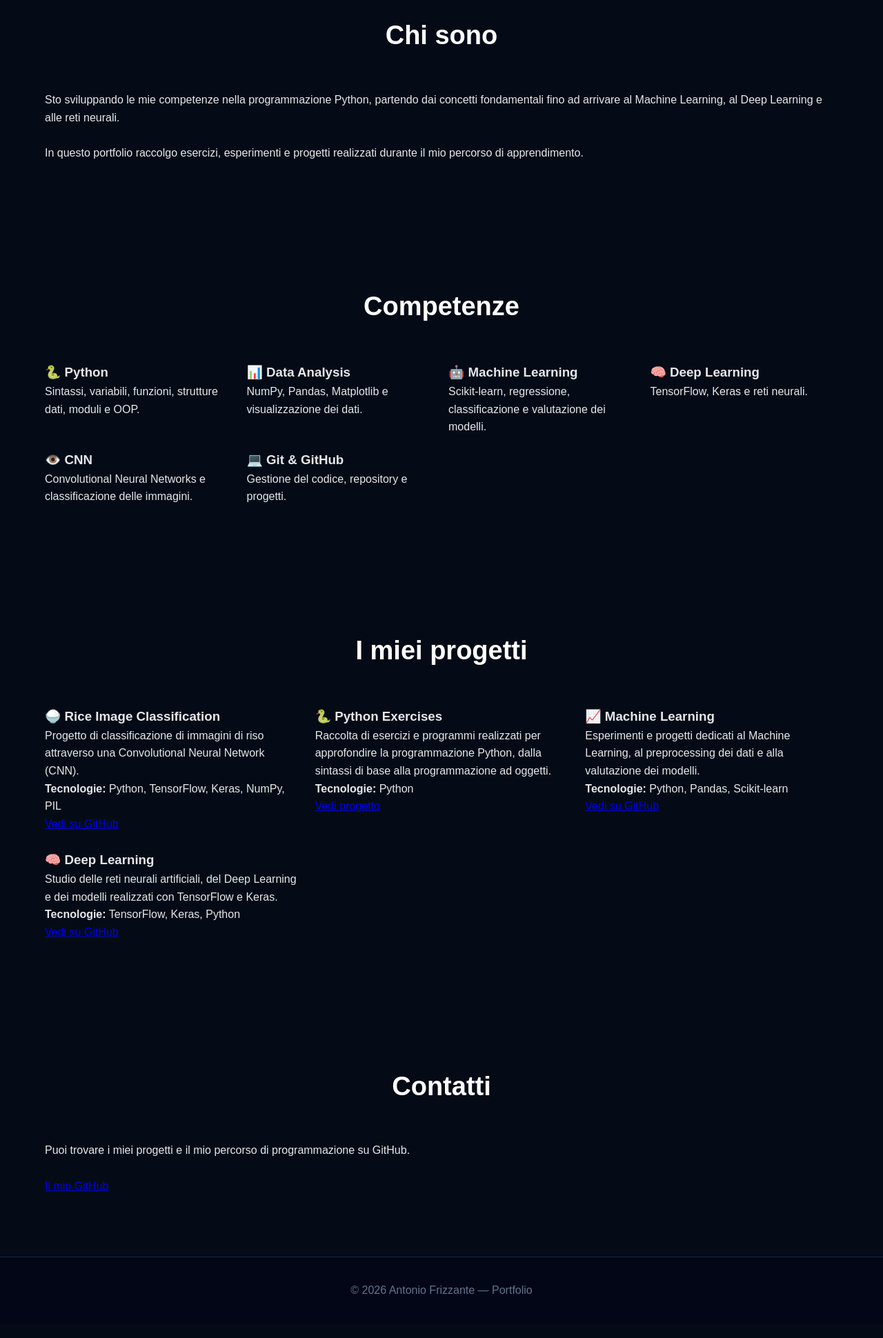
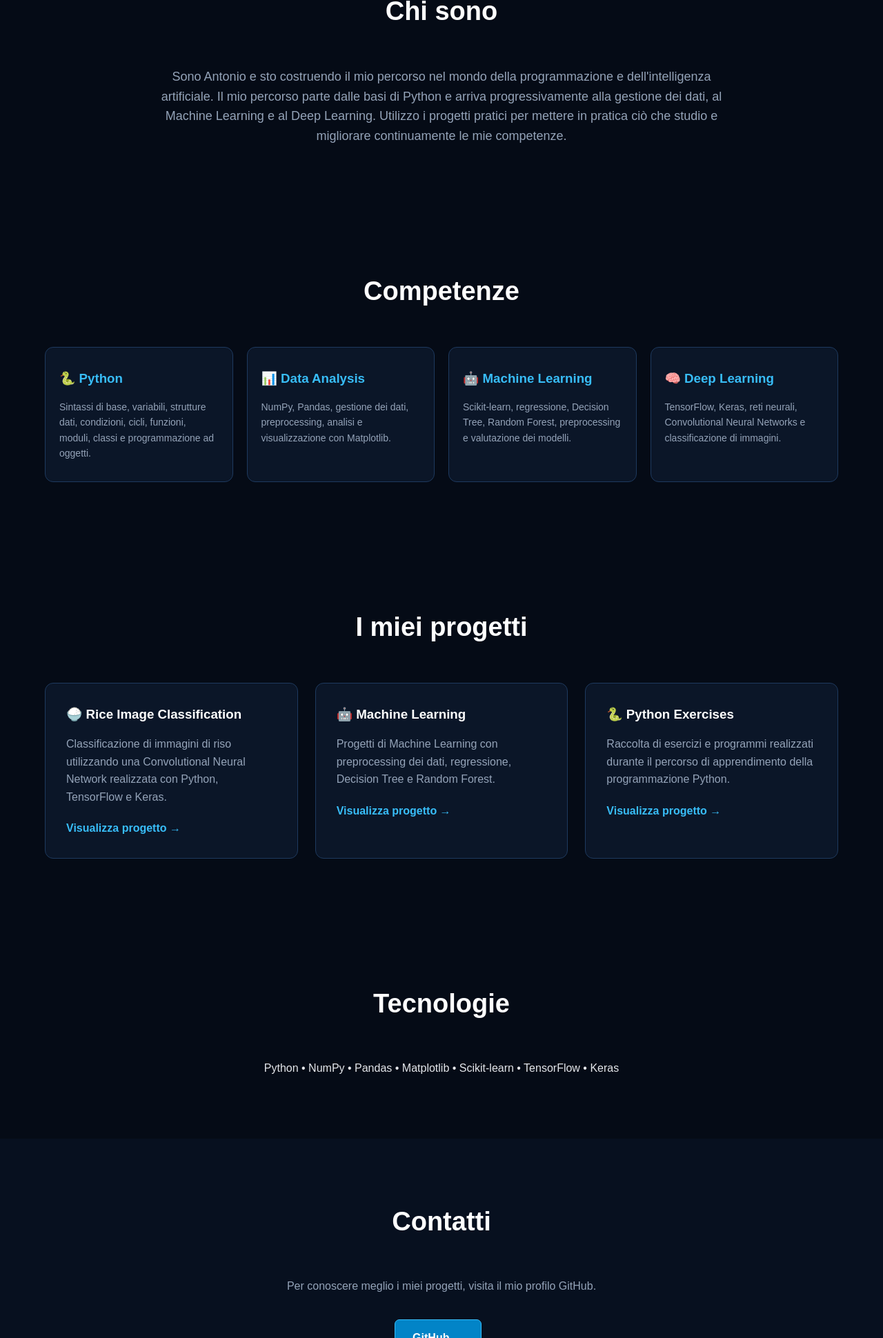
Before and after one commit to frizzanteantonio-ux/frizzanteantonio-ux.github.io, a plain HTML site: page index.html in a window 1280 px wide. Shown: the part 860-2800 px from the top of the page at 69% size. Before the commit the page ends 2779 px from the top, so only its background shows below. Drawn offline with Linux system fonts and the light colour scheme.

Commit message:
Improve portfolio structure and content

```diff
--- a/index.html
+++ b/index.html
@@ -5,141 +5,102 @@
     <meta charset="UTF-8">
     <meta name="viewport" content="width=device-width, initial-scale=1.0">
 
-    <title>Antonio Frizzante | Portfolio</title>
+    <title>Antonio Frizzante | Python & Artificial Intelligence</title>
 
     <link rel="stylesheet" href="style.css">
 </head>
 
 <body>
 
-    <!-- HEADER -->
+    <!-- =========================
+         NAVBAR
+         ========================= -->
+
     <header>
+
         <div class="container">
+
+            <nav>
 
                 <div class="logo">
                     Antonio Frizzante
                 </div>
 
-            <nav>
+                <ul>
+
+                    <li>
                         <a href="#home">Home</a>
-                <a href="#chi-sono">Chi sono</a>
+                    </li>
+
+                    <li>
+                        <a href="#about">Chi sono</a>
+                    </li>
+
+                    <li>
                         <a href="#skills">Competenze</a>
-                <a href="#progetti">Progetti</a>
-                <a href="#contatti">Contatti</a>
+                    </li>
+
+                    <li>
+                        <a href="#projects">Progetti</a>
+                    </li>
+
+                    <li>
+                        <a href="#contact">Contatti</a>
+                    </li>
+
+                </ul>
+
             </nav>
 
         </div>
+
     </header>
 
 
-    <!-- HERO -->
-    <section id="home" class="hero">
+    <!-- =========================
+         HERO
+         ========================= -->
+
+    <section class="hero" id="home">
 
         <div class="container">
 
-            <h1>Ciao, sono Antonio 👋</h1>
+            <p>
+                DATA • CODE • ARTIFICIAL INTELLIGENCE
+            </p>
+
+            <h1>
+                Ciao, sono Antonio 👋
+            </h1>
 
             <h2>
-                Python | Machine Learning | Deep Learning
+                Python<br>
+                Machine Learning<br>
+                Deep Learning
             </h2>
 
             <p>
-                Questo è il mio portfolio dedicato al percorso
-                che sto sviluppando nel mondo della programmazione,
-                dell'analisi dei dati e dell'intelligenza artificiale.
+
+                Sto sviluppando competenze nel mondo della
+                programmazione Python, dell'analisi dei dati
+                e dell'intelligenza artificiale.
+
+                Trasformo dati e idee in progetti attraverso il codice.
+
             </p>
 
-        </div>
 
-    </section>
+            <div class="buttons">
 
+                <a class="btn" href="#projects">
+                    I miei progetti →
+                </a>
 
-    <!-- CHI SONO -->
-    <section id="chi-sono">
-
-        <div class="container">
-
-            <h2 class="section-title">
-                Chi sono
-            </h2>
-
-            <p>
-                Sto sviluppando le mie competenze nella programmazione
-                Python, partendo dai concetti fondamentali fino ad
-                arrivare al Machine Learning, al Deep Learning e
-                alle reti neurali.
-            </p>
-
-            <br>
-
-            <p>
-                In questo portfolio raccolgo esercizi, esperimenti
-                e progetti realizzati durante il mio percorso
-                di apprendimento.
-            </p>
-
-        </div>
-
-    </section>
-
-
-    <!-- COMPETENZE -->
-    <section id="skills">
-
-        <div class="container">
-
-            <h2 class="section-title">
-                Competenze
-            </h2>
-
-            <div class="skills">
-
-                <div class="skill">
-                    <h3>🐍 Python</h3>
-                    <p>
-                        Sintassi, variabili, funzioni,
-                        strutture dati, moduli e OOP.
-                    </p>
-                </div>
-
-                <div class="skill">
-                    <h3>📊 Data Analysis</h3>
-                    <p>
-                        NumPy, Pandas, Matplotlib
-                        e visualizzazione dei dati.
-                    </p>
-                </div>
-
-                <div class="skill">
-                    <h3>🤖 Machine Learning</h3>
-                    <p>
-                        Scikit-learn, regressione,
-                        classificazione e valutazione dei modelli.
-                    </p>
-                </div>
-
-                <div class="skill">
-                    <h3>🧠 Deep Learning</h3>
-                    <p>
-                        TensorFlow, Keras e reti neurali.
-                    </p>
-                </div>
-
-                <div class="skill">
-                    <h3>👁️ CNN</h3>
-                    <p>
-                        Convolutional Neural Networks
-                        e classificazione delle immagini.
-                    </p>
-                </div>
-
-                <div class="skill">
-                    <h3>💻 Git & GitHub</h3>
-                    <p>
-                        Gestione del codice, repository
-                        e progetti.
-                    </p>
-                </div>
+                <a class="btn"
+                   href="https://github.com/frizzanteantonio-ux"
+                   target="_blank">
+                    GitHub
+                </a>
 
             </div>
 
@@ -148,120 +109,120 @@
     </section>
 
 
-    <!-- PROGETTI -->
-    <section id="progetti">
+    <!-- =========================
+         CHI SONO
+         ========================= -->
+
+    <section id="about">
 
         <div class="container">
 
-            <h2 class="section-title">
-                I miei progetti
-            </h2>
-
-            <div class="projects">
-
-                <!-- PROGETTO RISO -->
-                <div class="project">
-
-                    <h3>🍚 Rice Image Classification</h3>
+            <h2>Chi sono</h2>
 
             <p>
-                        Progetto di classificazione di immagini
-                        di riso attraverso una Convolutional
-                        Neural Network (CNN).
+
+                Sono Antonio e sto costruendo il mio percorso
+                nel mondo della programmazione e dell'intelligenza
+                artificiale.
+
+                Il mio percorso parte dalle basi di Python e
+                arriva progressivamente alla gestione dei dati,
+                al Machine Learning e al Deep Learning.
+
+                Utilizzo i progetti pratici per mettere in pratica
+                ciò che studio e migliorare continuamente le mie
+                competenze.
+
             </p>
 
+        </div>
+
+    </section>
+
+
+    <!-- =========================
+         COMPETENZE
+         ========================= -->
+
+    <section id="skills">
+
+        <div class="container">
+
+            <h2>Competenze</h2>
+
+
+            <div class="skills">
+
+
+                <!-- PYTHON -->
+
+                <div class="skill-card">
+
+                    <h3>🐍 Python</h3>
+
                     <p>
-                        <strong>Tecnologie:</strong>
-                        Python, TensorFlow, Keras, NumPy, PIL
+
+                        Sintassi di base, variabili,
+                        strutture dati, condizioni,
+                        cicli, funzioni, moduli,
+                        classi e programmazione ad oggetti.
+
                     </p>
-
-                    <a
-                        href="https://github.com/frizzanteantonio-ux"
-                        class="button"
-                        target="_blank">
-                        Vedi su GitHub
-                    </a>
 
                 </div>
 
 
-                <!-- PROGETTO PYTHON -->
-                <div class="project">
+                <!-- DATA ANALYSIS -->
 
-                    <h3>🐍 Python Exercises</h3>
+                <div class="skill-card">
+
+                    <h3>📊 Data Analysis</h3>
 
                     <p>
-                        Raccolta di esercizi e programmi realizzati
-                        per approfondire la programmazione Python,
-                        dalla sintassi di base alla programmazione
-                        ad oggetti.
+
+                        NumPy, Pandas, gestione dei dati,
+                        preprocessing, analisi e
+                        visualizzazione con Matplotlib.
+
                     </p>
-
-                    <p>
-                        <strong>Tecnologie:</strong>
-                        Python
-                    </p>
-
-                    <a
-                        href="https://github.com/frizzanteantonio-ux/Python-exercises-"
-                        class="button"
-                        target="_blank">
-                        Vedi progetto
-                    </a>
 
                 </div>
 
 
-                <!-- PROGETTO MACHINE LEARNING -->
-                <div class="project">
+                <!-- MACHINE LEARNING -->
 
-                    <h3>📈 Machine Learning</h3>
+                <div class="skill-card">
+
+                    <h3>🤖 Machine Learning</h3>
 
                     <p>
-                        Esperimenti e progetti dedicati al
-                        Machine Learning, al preprocessing
-                        dei dati e alla valutazione dei modelli.
+
+                        Scikit-learn, regressione,
+                        Decision Tree, Random Forest,
+                        preprocessing e valutazione
+                        dei modelli.
+
                     </p>
-
-                    <p>
-                        <strong>Tecnologie:</strong>
-                        Python, Pandas, Scikit-learn
-                    </p>
-
-                    <a
-                        href="https://github.com/frizzanteantonio-ux"
-                        class="button"
-                        target="_blank">
-                        Vedi su GitHub
-                    </a>
 
                 </div>
 
 
-                <!-- PROGETTO DEEP LEARNING -->
-                <div class="project">
+                <!-- DEEP LEARNING -->
+
+                <div class="skill-card">
 
                     <h3>🧠 Deep Learning</h3>
 
                     <p>
-                        Studio delle reti neurali artificiali,
-                        del Deep Learning e dei modelli
-                        realizzati con TensorFlow e Keras.
+
+                        TensorFlow, Keras, reti neurali,
+                        Convolutional Neural Networks
+                        e classificazione di immagini.
+
                     </p>
 
-                    <p>
-                        <strong>Tecnologie:</strong>
-                        TensorFlow, Keras, Python
-                    </p>
+                </div>
 
-                    <a
-                        href="https://github.com/frizzanteantonio-ux"
-                        class="button"
-                        target="_blank">
-                        Vedi su GitHub
-                    </a>
-
-                </div>
 
             </div>
 
@@ -270,43 +231,183 @@
     </section>
 
 
-    <!-- CONTATTI -->
-    <section id="contatti">
+    <!-- =========================
+         PROGETTI
+         ========================= -->
+
+    <section id="projects">
 
         <div class="container">
 
-            <h2 class="section-title">
-                Contatti
-            </h2>
+            <h2>I miei progetti</h2>
+
+
+            <div class="projects">
+
+
+                <!-- RICE -->
+
+                <div class="project-card">
+
+                    <h3>
+                        🍚 Rice Image Classification
+                    </h3>
 
                     <p>
-                Puoi trovare i miei progetti e il mio percorso
-                di programmazione su GitHub.
+
+                        Classificazione di immagini di riso
+                        utilizzando una Convolutional Neural
+                        Network realizzata con Python,
+                        TensorFlow e Keras.
+
                     </p>
 
-            <br>
+                    <a href="#">
+
+                        Visualizza progetto →
+
+                    </a>
+
+                </div>
+
+
+                <!-- MACHINE LEARNING -->
+
+                <div class="project-card">
+
+                    <h3>
+                        🤖 Machine Learning
+                    </h3>
+
+                    <p>
+
+                        Progetti di Machine Learning con
+                        preprocessing dei dati, regressione,
+                        Decision Tree e Random Forest.
+
+                    </p>
+
+                    <a href="#">
+
+                        Visualizza progetto →
+
+                    </a>
+
+                </div>
+
+
+                <!-- PYTHON -->
+
+                <div class="project-card">
+
+                    <h3>
+                        🐍 Python Exercises
+                    </h3>
+
+                    <p>
+
+                        Raccolta di esercizi e programmi
+                        realizzati durante il percorso
+                        di apprendimento della programmazione
+                        Python.
+
+                    </p>
 
                     <a
-                href="https://github.com/frizzanteantonio-ux"
-                class="button"
+                        href="https://github.com/frizzanteantonio-ux/Python-exercises-"
                         target="_blank">
-                Il mio GitHub
+
+                        Visualizza progetto →
+
                     </a>
+
+                </div>
+
+
+            </div>
 
         </div>
 
     </section>
 
 
-    <!-- FOOTER -->
+    <!-- =========================
+         TECNOLOGIE
+         ========================= -->
+
+    <section id="technologies">
+
+        <div class="container">
+
+            <h2>Tecnologie</h2>
+
+            <p style="text-align: center;">
+
+                Python • NumPy • Pandas • Matplotlib •
+                Scikit-learn • TensorFlow • Keras
+
+            </p>
+
+        </div>
+
+    </section>
+
+
+    <!-- =========================
+         CONTATTI
+         ========================= -->
+
+    <section id="contact">
+
+        <div class="container">
+
+            <h2>Contatti</h2>
+
+            <p style="text-align: center;">
+
+                Per conoscere meglio i miei progetti,
+                visita il mio profilo GitHub.
+
+            </p>
+
+
+            <div
+                class="buttons"
+                style="text-align: center;">
+
+                <a
+                    class="btn"
+                    href="https://github.com/frizzanteantonio-ux"
+                    target="_blank">
+
+                    GitHub →
+
+                </a>
+
+            </div>
+
+        </div>
+
+    </section>
+
+
+    <!-- =========================
+         FOOTER
+         ========================= -->
+
     <footer>
 
         <p>
-            © 2026 Antonio Frizzante — Portfolio
+            © 2026 Antonio Frizzante
+        </p>
+
+        <p>
+            Python • Data Analysis • Machine Learning • Deep Learning
         </p>
 
     </footer>
 
+
 </body>
 
 </html>
```
Lines whose indentation alone changed are shown as unchanged.
